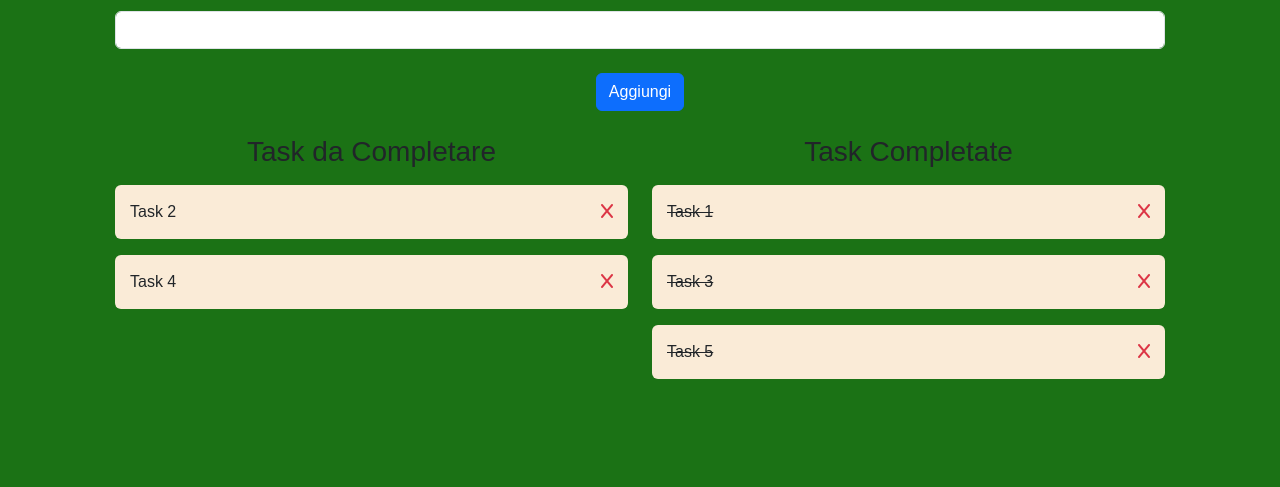
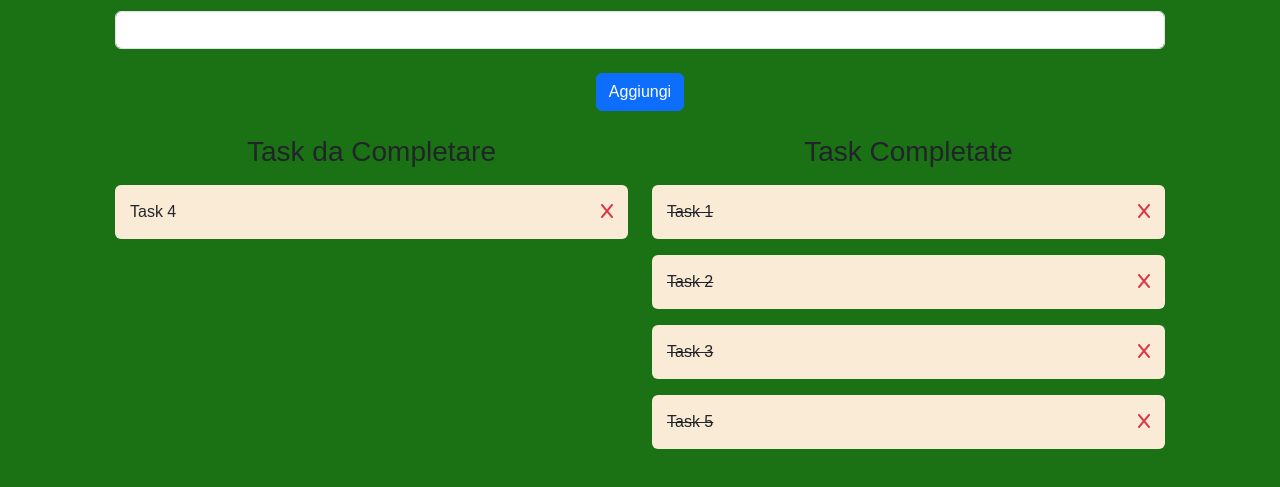
Before and after one commit to FrancescoCesari97/vue-todolist, a plain HTML site: page index.html in a window 1280 px wide. Both pictures are taken after a click on the item "Task 2". Shown: the part 203-690 px from the top of the page. Drawn offline with nearby package versions, Linux system fonts and the light colour scheme.

Commit message:
aggiunto il click l'item che cambia i valori true e false

```diff
--- a/index.html
+++ b/index.html
@@ -53,7 +53,7 @@
                 <div class="col-6">
                     <h3>Task Completate</h3>
                     <ul class="p-0">
-                        <li v-for="(task, index) in tasks" v-show="task.state" :class="task.state ? 'text-decoration-line-through' : '' "class="task rounded my-3">
+                        <li v-for="(task, index) in tasks"  @click="changeState(index)" v-show="task.state" :class="task.state ? 'text-decoration-line-through' : '' "class="task rounded my-3">
                             <div>
                                {{ task.name}}
                             </div>
--- a/main.js
+++ b/main.js
@@ -55,7 +55,11 @@ const app = createApp({
     },
 
     changeState(index) {
-      this.tasks.state.invert;
+      if (this.tasks[index].state == false) {
+        this.tasks[index].state = true;
+      } else if (this.tasks[index].state == true) {
+        this.tasks[index].state = false;
+      }
     },
   },
 });
```
